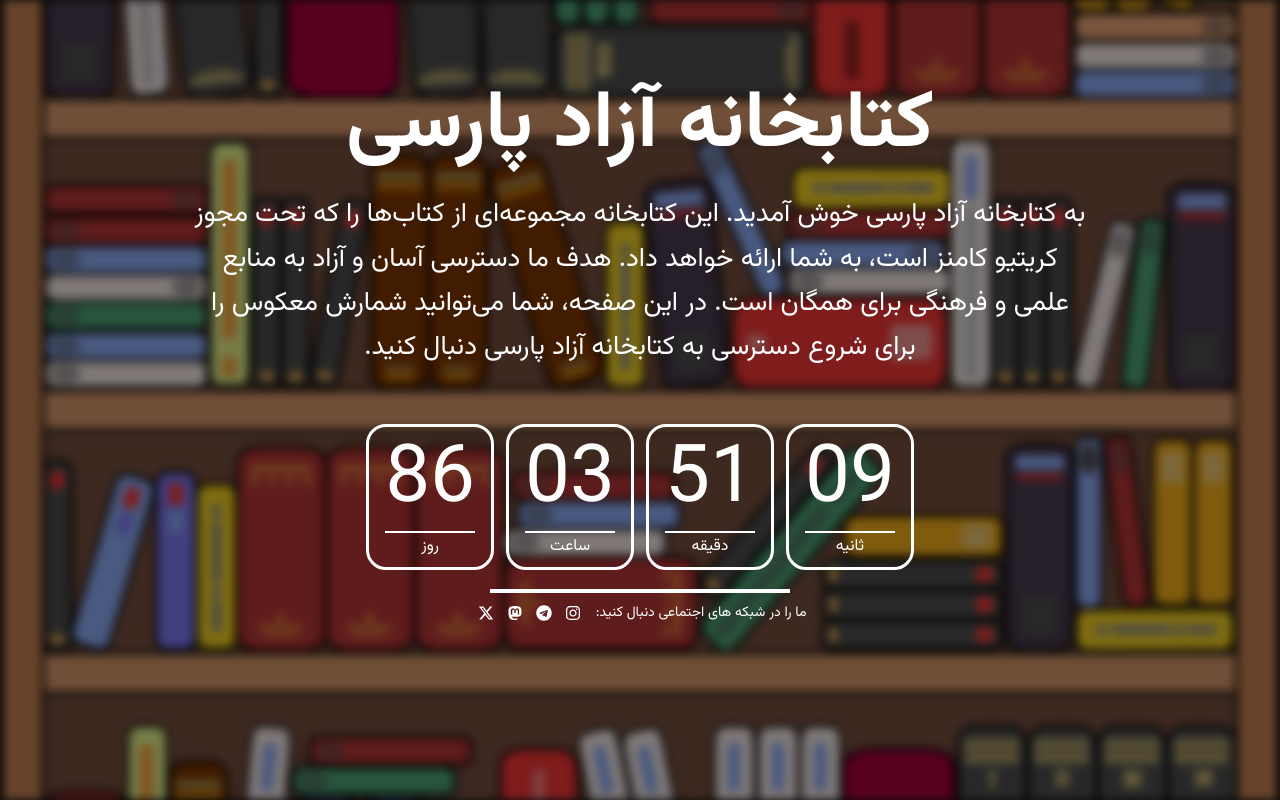
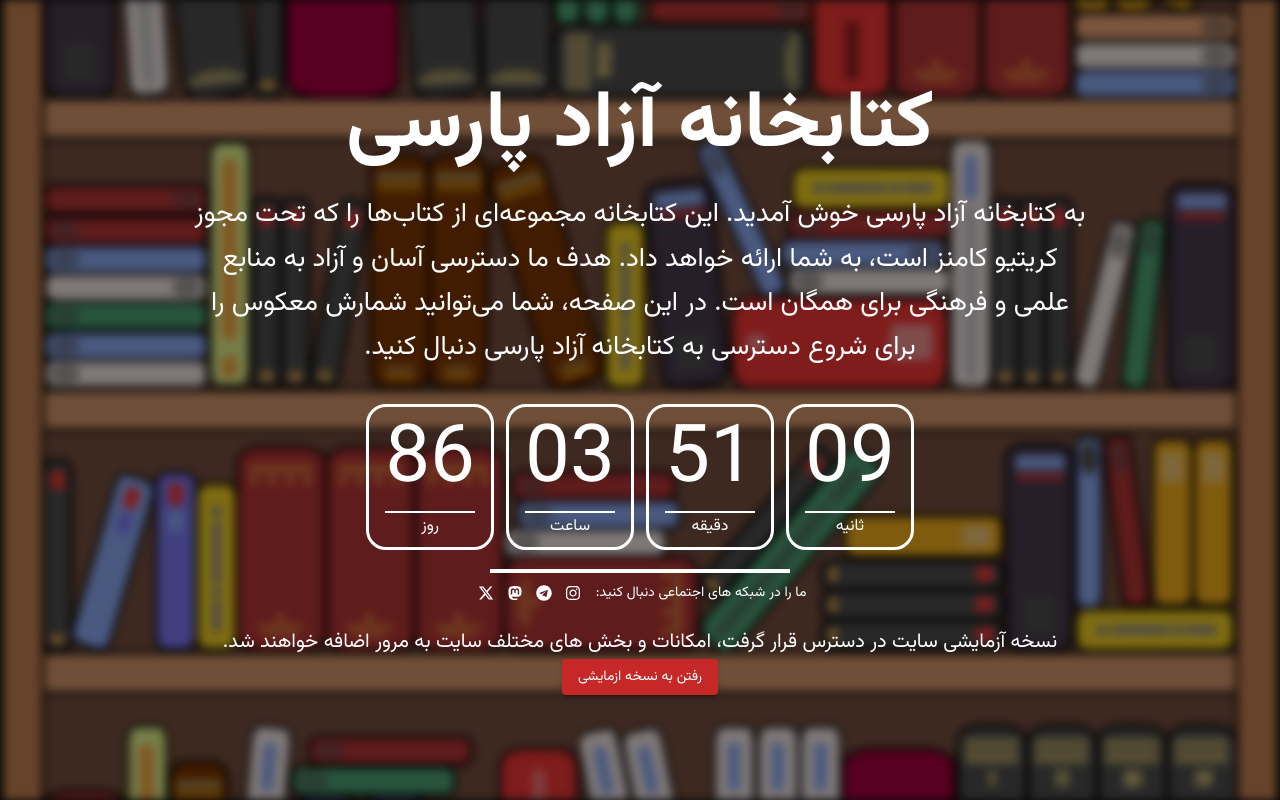
Before and after one commit to persianccbook/persianccbook.github.io, a React (Vite) app: page / in a window 1280 px wide. Built offline with nearby package versions, Linux system fonts and the light colour scheme.

Commit message:
add new message

```diff
--- a/src/App.tsx
+++ b/src/App.tsx
@@ -1,9 +1,10 @@
-import { Box, Divider, Typography, useMediaQuery } from "@mui/material";
+import { Box, Button, Divider, Link, Typography, useMediaQuery } from "@mui/material";
 import library from "./assets/library.svg";
 import { theme } from "./theme";
 import Countdown from "./components/Countdown";
 // import DonateButton from "./components/DonateButton";
 import SocialMedia from "./components/SocialMedia";
+import { color } from "framer-motion";
 
 function App() {
   const isSmUp = useMediaQuery(theme.breakpoints.up("sm"));
@@ -80,7 +81,7 @@ function App() {
           flexDirection="column"
           justifyContent="center"
           alignItems="center"
-          sx={{ mb: 20, mt: 20 }}
+          sx={{ mb: 10, mt: 20 }}
         >
           <Typography
             variant="h1"
@@ -107,8 +108,36 @@ function App() {
           </Typography>
         </Box>
         <Countdown />
-        <Divider sx={{ width: 300, borderWidth: 2, margin: '5px auto',bgcolor:'white' }} />
-        <SocialMedia/>
+        <Divider
+          sx={{
+            width: 300,
+            borderWidth: 2,
+            margin: "5px auto",
+            bgcolor: "white",
+          }}
+        />
+        <SocialMedia />
+        <Box
+          display="flex"
+          flexDirection="column"
+          justifyContent="center"
+          alignItems="center"
+          sx={{ mb: 20, mt: 10 }}
+        >
+          <Typography
+            variant="caption"
+            fontSize={getFontSize() / 4}
+            sx={{
+              mb: "20",
+              maxWidth: "70%",
+              textAlign: "center",
+            }}
+          >
+            نسخه آزمایشی سایت در دسترس قرار گرفت، امکانات و بخش های مختلف سایت
+            به مرور اضافه خواهند شد.
+          </Typography>
+          <Button variant="contained"><Link variant="button" href={'https://beta.persianccbook.org'} sx={{color:'white'}} underline="none">رفتن به نسخه ازمایشی</Link></Button>
+        </Box>
         {/* <DonateButton /> */}
       </Box>
     </>
```
